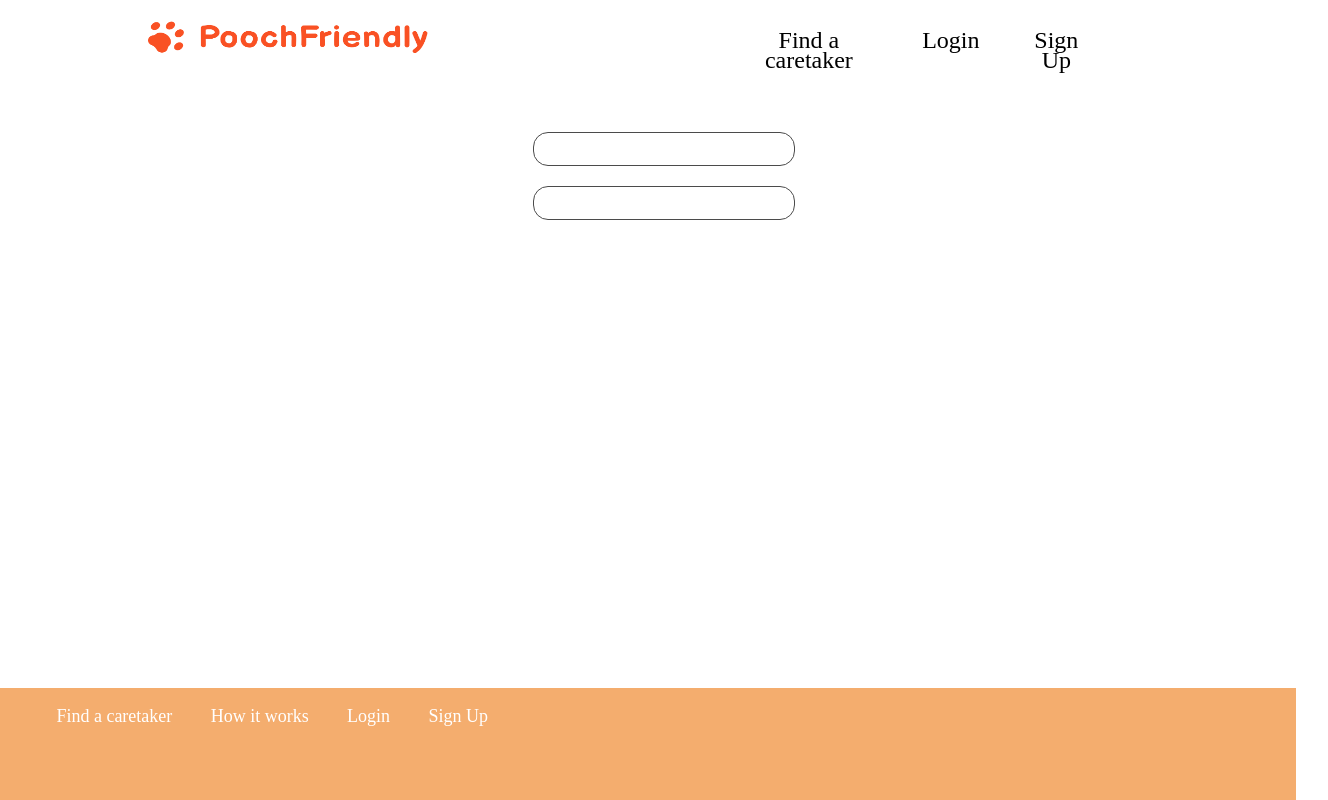
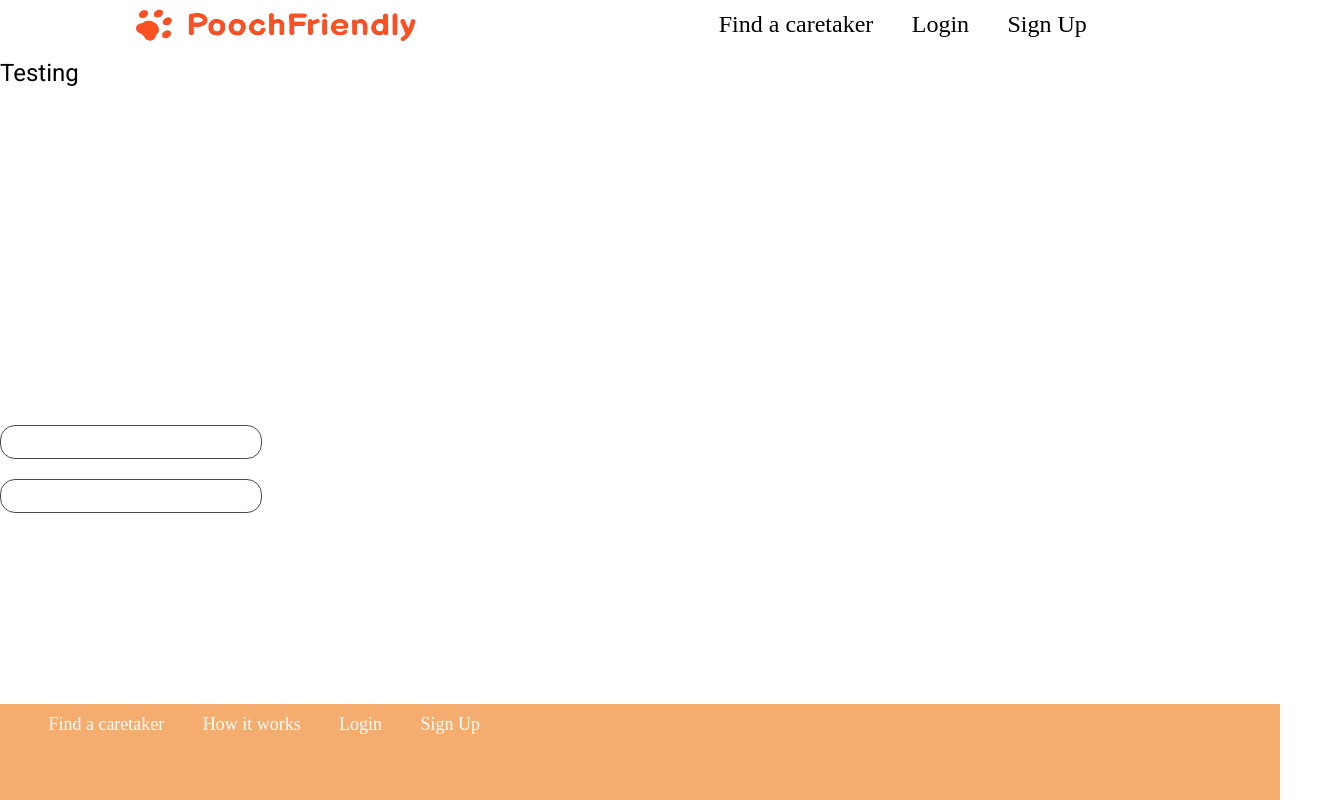
Before and after one commit to CS2102-2021-S1-33/Pet-Caring-Application, an Angular app in the folder frontend/frontend/: page /login in a window 1280 px wide. Shown: the whole page, 1328 px wide, since content can reach past the window. Built offline with nearby package versions, Linux system fonts and the light colour scheme.

Commit message:
add flex to login page styles

```diff
--- a/frontend/frontend/src/app/login-page/register-login-page/register-login-page/register-login-page.component.html
+++ b/frontend/frontend/src/app/login-page/register-login-page/register-login-page/register-login-page.component.html
@@ -1,4 +1,4 @@
-<div>
+
     <div class="login-page" *ngIf="showLoginPage">
         <div class="header">
             <div class="logo">
@@ -14,6 +14,7 @@
         </div>
 
         <div class="auth">
+            <h1>Testing </h1> <br><br><br><br><br><br><br><br><br><br><br><br><br><br><br><br>
             <form [formGroup]="loginForm">
                 <input class="login-fields" type="text" formControlName="user"><br><br>
                 <input class="login-fields" type="text" formControlName="userPassword">
@@ -54,4 +55,3 @@
         <div class="footer">
         </div>
     </div>
-</div>
--- a/frontend/frontend/src/app/login-page/register-login-page/register-login-page/register-login-page.component.less
+++ b/frontend/frontend/src/app/login-page/register-login-page/register-login-page/register-login-page.component.less
@@ -1,21 +1,17 @@
-
 .login-page {
-    display: table;
+    display: flex;
+    flex-flow: column;
+    flex-wrap: nowrap;
+    height: 100%;
 }
 
 .header {
-    top: 0;
-    width: 100vw;
-    padding: 12px;
-    display: flex;
-    height: 12vh;
-    float: left;
+    flex: 0 1 auto;
 }
 
 .logo {
     float: left;
     padding: 8px;
-    width: 50%;
     margin-left: 10%;
 }
 
@@ -24,7 +20,7 @@
     margin: 0;
     overflow: hidden;
     display: flex;
-    padding: 8px;
+    padding: 4px;
     margin: 2px;
     float: right;
 }
@@ -46,18 +42,28 @@ ul li:last-child {
 }
 
 .options {
-    width: 50%;
     float: right;
     padding: 8px;
 }
 
+.footer {
+    position: absolute;
+    bottom: 0 ;
+    color: #F4AD6E;
+    height: 12vh;
+    width: 100%;
+    flex: 0 1 auto;
+    //padding: 8px;
+    background: #F4AD6E 0% 0% no-repeat padding-box;
+    opacity: 1;
+}
+
 .auth {
-    width: 100%;
-    display: flex;
-    padding: 12px;
-    align-content: center;
+    flex: 1 1 auto;
+    align-items: center;
     justify-content: center;
-    vertical-align: middle;
+
+
 }
 
 .login-fields {
@@ -70,16 +76,7 @@ ul li:last-child {
 
 .login-fields:focus{outline:none;}
 
-.footer {
-    color: #F4AD6E;
-    height: 12vh;
-    position: fixed;
-    bottom: 0;
-    width: 100%;
-    padding: 8px;
-    background: #F4AD6E 0% 0% no-repeat padding-box;
-    opacity: 1;
-}
+
 
 .footer-list {
     list-style-type: none;
```
